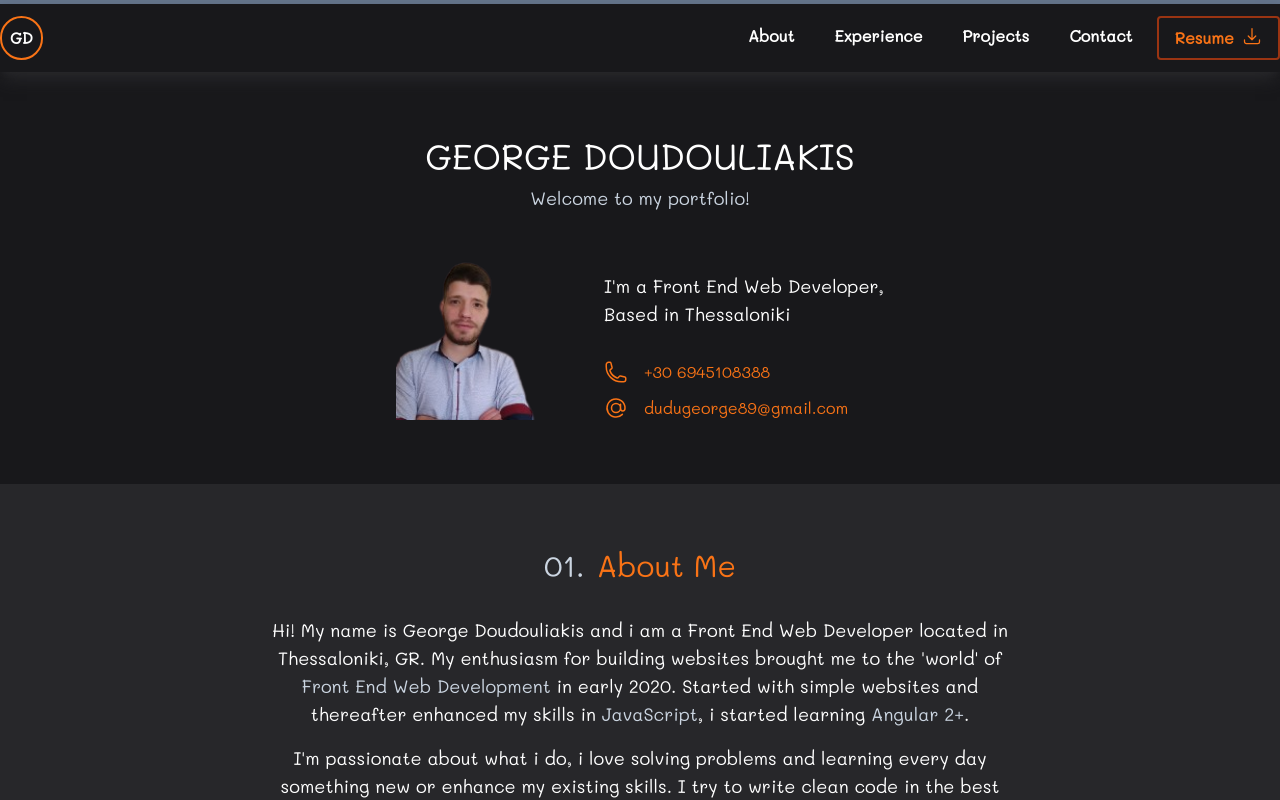
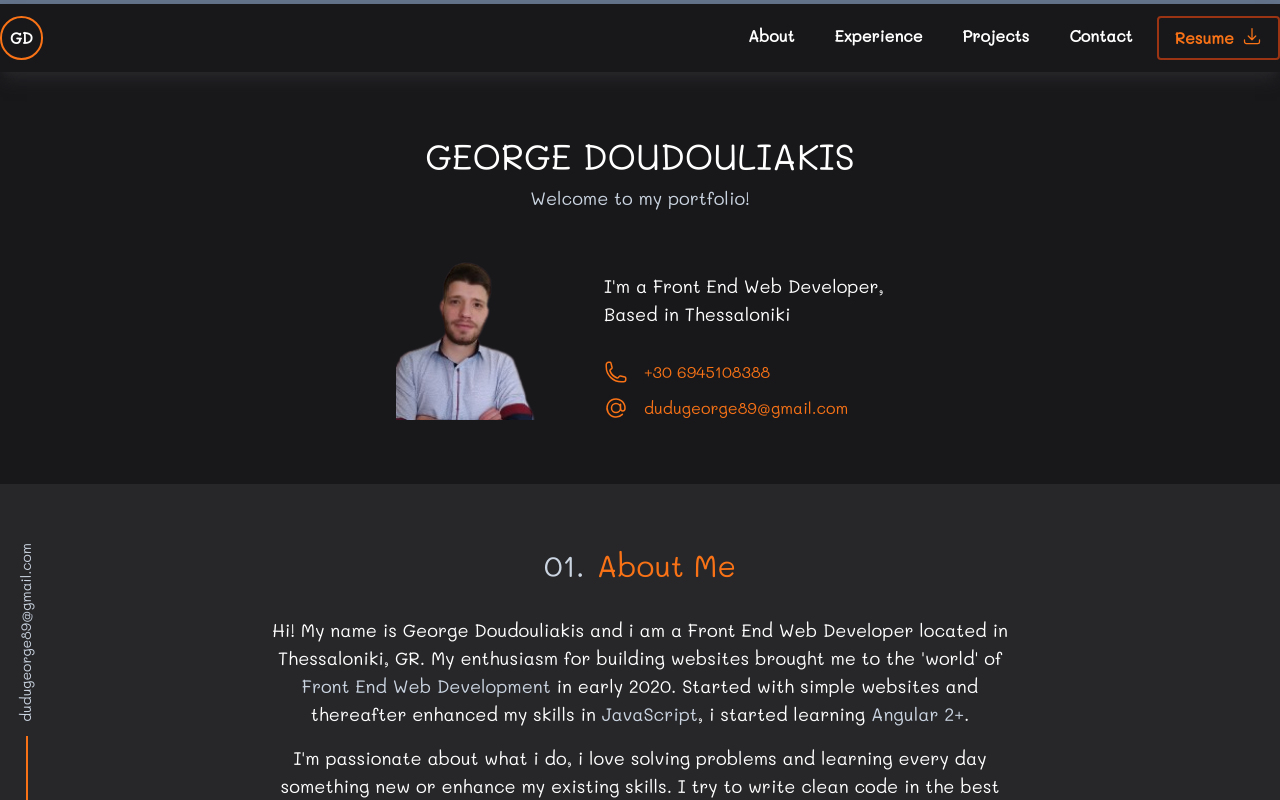
Before and after one commit to GeorgiosDoudouliakis/portfolio-v2, a React (Create React App) app: page / in a window 1280 px wide. Shown: the top 800 px of the page. Built offline with nearby package versions, Linux system fonts and the light colour scheme.

Commit message:
feat: Email wrapper implementation

```diff
--- a/src/App.js
+++ b/src/App.js
@@ -4,6 +4,7 @@ import Intro from './components/intro/Intro';
 import About from './components/about/About';
 import Contact from './components/contact/Contact';
 import Footer from './components/footer/Footer';
+import EmailWrapper from "./components/email-wrapper/EmailWrapper";
 import GoTop from "./components/go-top/GoTop";
 
 function App() {
@@ -17,6 +18,7 @@ function App() {
           <Footer/>
           <div className="w-full h-1 bg-slate-500"></div>
 
+          <EmailWrapper/>
           <GoTop/>
       </>
   );
--- /dev/null
+++ b/src/components/email-wrapper/EmailWrapper.css
@@ -0,0 +1,3 @@
+.email {
+    writing-mode: vertical-rl;
+}
--- /dev/null
+++ b/src/components/email-wrapper/EmailWrapper.js
@@ -0,0 +1,11 @@
+import './EmailWrapper.css';
+import {motion} from "framer-motion";
+
+export default function EmailWrapper() {
+    return (
+        <motion.div className="fixed bottom-0 left-0.5 lg:left-4" initial={{ opacity: 0 }} animate={{ opacity: 1 }} transition={{ duration: 0.5, delay: 1.5 }}>
+            <a href="mailto: dudugeorge89@gmailc.com" className="text-sm mb-2 rotate-180 text-slate-300 email hover:text-orange-500">dudugeorge89@gmail.com</a>
+            <div className="w-0.5 h-16 ml-2.5 bg-orange-500"></div>
+        </motion.div>
+    )
+}
```
